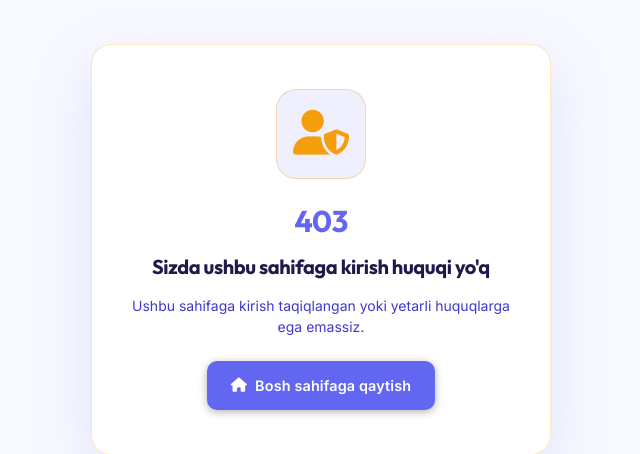
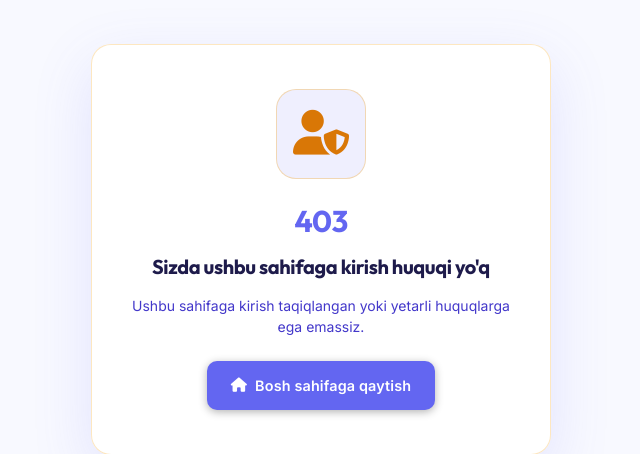
Before and after one commit to madsaomi/library, a Django app: template templates/403.html in a window 1280 px wide. Shown: the part 151-605 px from the top of the page, without its empty margins (319-959 px from the left). Run offline with Django 5.2, Linux system fonts and the light colour scheme; the template is opened without the code that fills it, so the values that code supplies are empty.

Commit message:
refactor: remove inline hex color on 403 error icons

```diff
--- a/templates/403.html
+++ b/templates/403.html
@@ -21,7 +21,7 @@
         <!-- Error Card -->
         <div class="error-card-premium text-center" style="border-color: rgba(245, 158, 11, 0.25);">
             <div class="error-icon-badge" style="border-color: rgba(245, 158, 11, 0.3);">
-                <i class="fas fa-user-shield text-warning" style="color: #f59e0b !important;"></i>
+                <i class="fas fa-user-shield text-warning"></i>
             </div>
             <h1 class="text-primary text-3xl mb-md">403</h1>
             <h2 class="text-xl mb-md font-weight-bold">{% trans "Sizda ushbu sahifaga kirish huquqi yo'q" %}</h2>
--- a/templates/403_csrf.html
+++ b/templates/403_csrf.html
@@ -19,7 +19,7 @@
 
         <div class="error-card-premium text-center" style="border-color: rgba(245, 158, 11, 0.25);">
             <div class="error-icon-badge" style="border-color: rgba(245, 158, 11, 0.3);">
-                <i class="fas fa-shield-halved text-warning" style="color: #f59e0b !important;"></i>
+                <i class="fas fa-shield-halved text-warning"></i>
             </div>
             <h1 class="text-primary text-3xl mb-md">403 CSRF</h1>
             <h2 class="text-xl mb-md font-weight-bold">{% trans "Xavfsizlik tokeni yaroqsiz" %}</h2>
```
